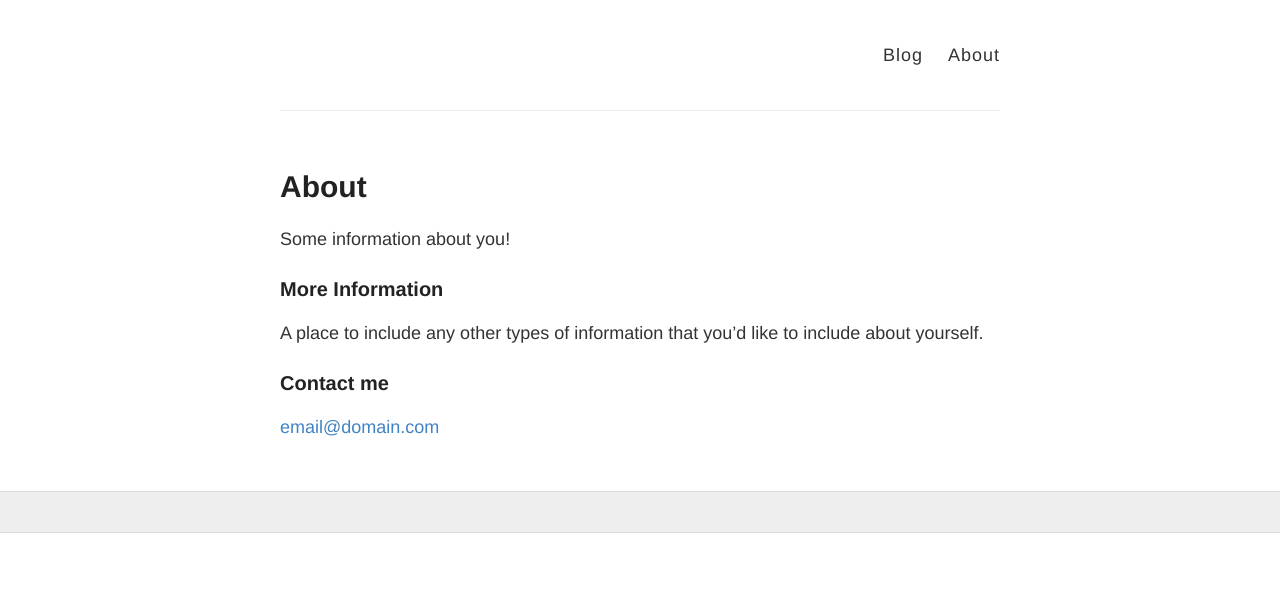
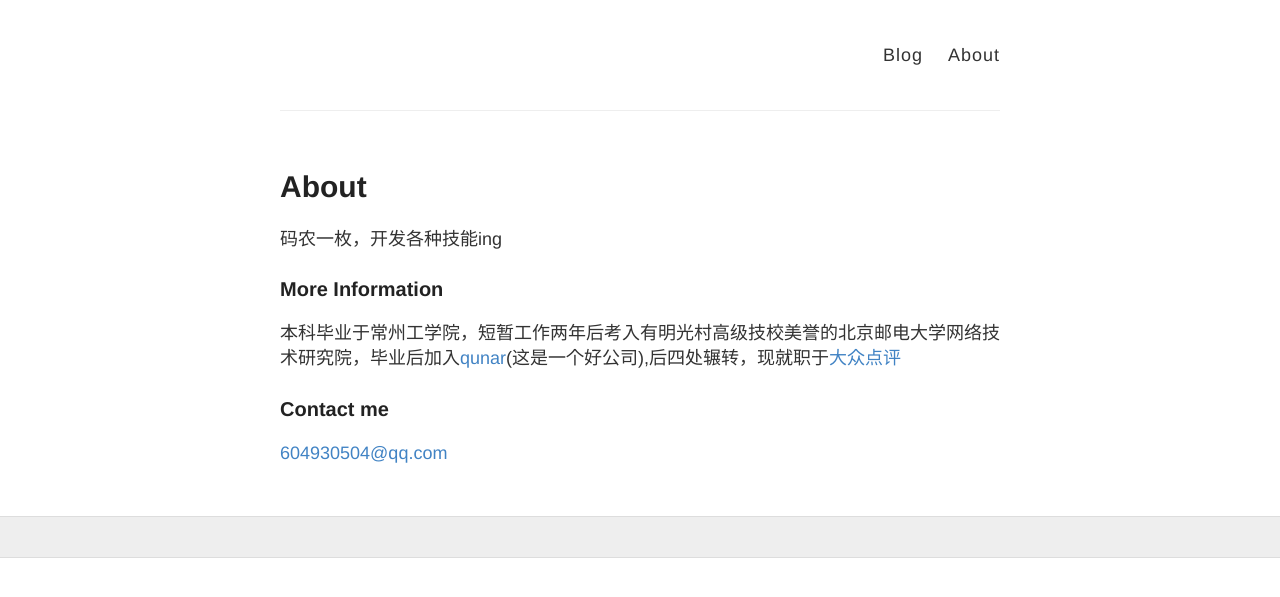
Before and after one commit to zhenru/zhenru.github.io, a Jekyll site: the page built from about.md, in a window 1280 px wide. Shown: the top 597 px of the page. Built offline with Jekyll 4.4.1, drawn with Linux system fonts in a browser that asks for light colours.

Commit message:
修改了个人注释

```diff
--- a/about.md
+++ b/about.md
@@ -4,12 +4,12 @@ title: About
 permalink: /about/
 ---
 
-Some information about you!
+码农一枚，开发各种技能ing
 
 ### More Information
 
-A place to include any other types of information that you'd like to include about yourself.
+本科毕业于常州工学院，短暂工作两年后考入有明光村高级技校美誉的北京邮电大学网络技术研究院，毕业后加入[qunar](http://www.qunar.com/)(这是一个好公司),后四处辗转，现就职于[大众点评](http://www.dianping.com/)
 
 ### Contact me
 
-[email@domain.com](mailto:email@domain.com)
+[604930504@qq.com](mailto:604930504@qq.com)
```
